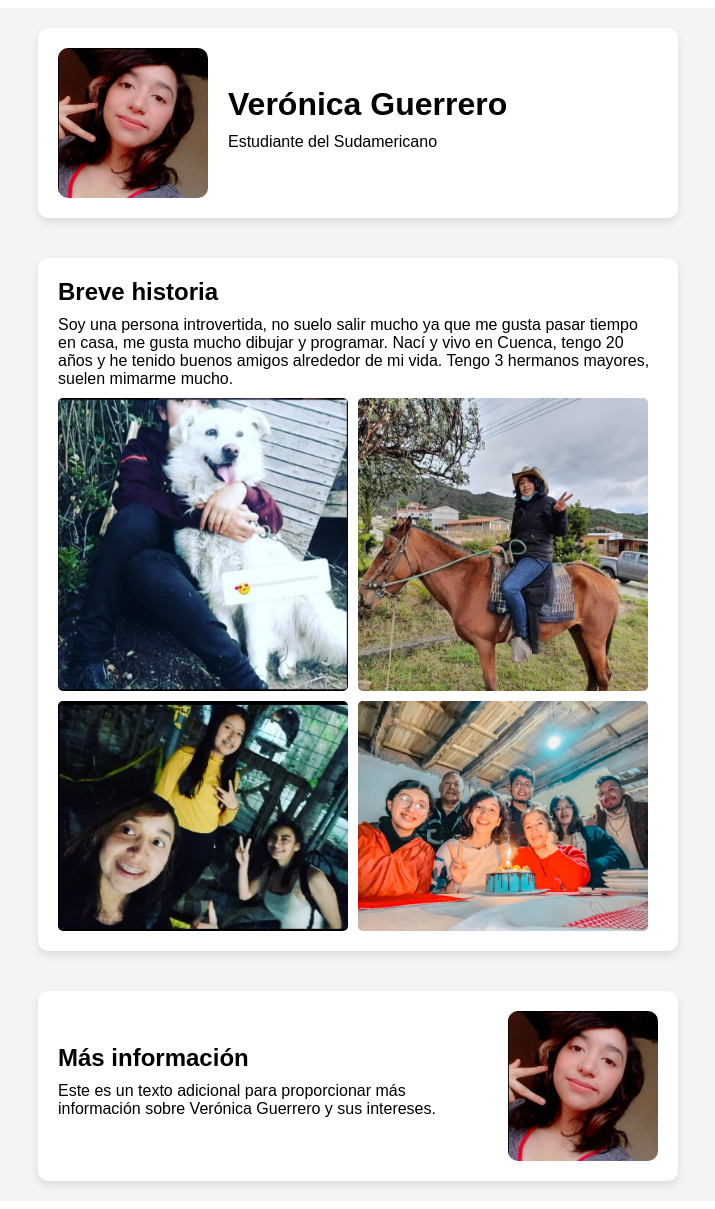
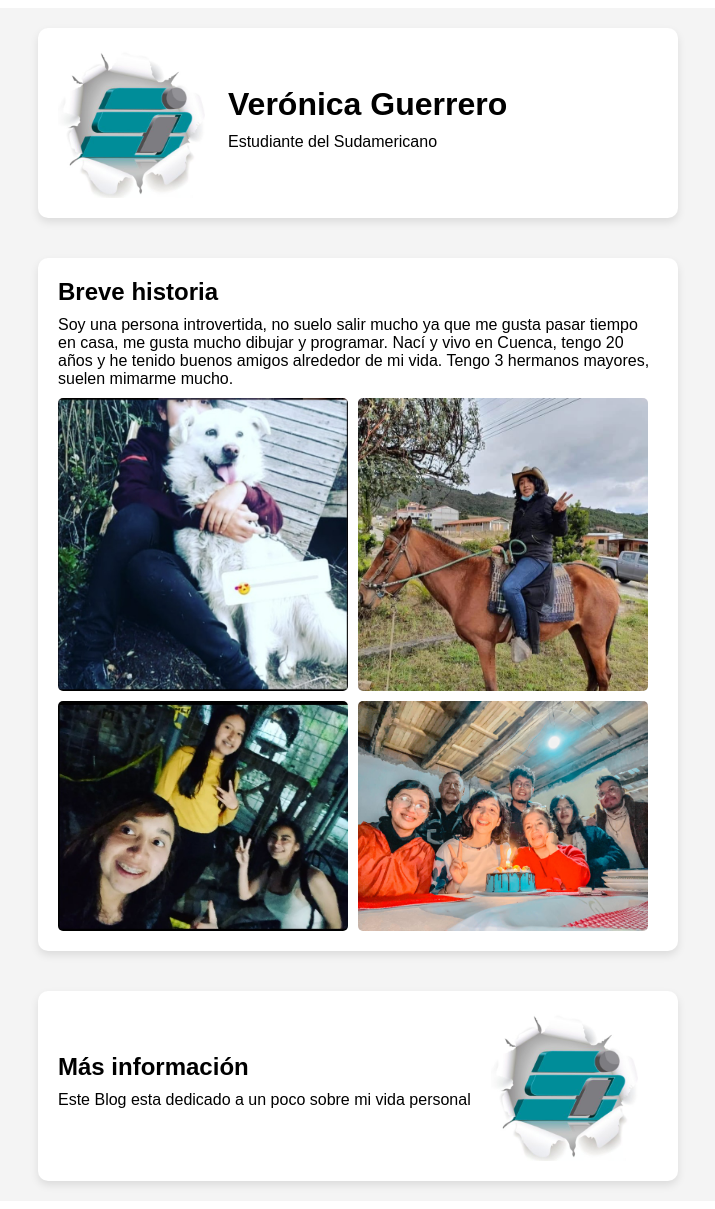
Before and after one commit to Veritog15/interfacesBlog, an Angular app: page / in a window 1280 px wide. Shown: the whole page, without its empty margins (282-997 px from the left). Built offline with nearby package versions, Linux system fonts and the light colour scheme.

Commit message:
changes images

```diff
--- a/src/app/app.component.html
+++ b/src/app/app.component.html
@@ -9,7 +9,7 @@
 <body>
   <div class="card">
     <div class="card-header">
-      <img src="public/assets/imagen.jpeg" alt="Imagen Verónica Guerrero">
+      <img src="public/assets/imagen.jpg" alt="Imagen Verónica Guerrero">
       <div>
         <h1>Verónica Guerrero</h1>
         <p>Estudiante del Sudamericano</p>
@@ -33,9 +33,9 @@
     <div class="card-footer">
       <div>
         <h2>Más información</h2>
-        <p>Este es un texto adicional para proporcionar más información sobre Verónica Guerrero y sus intereses.</p>
+        <p>Este Blog esta dedicado a un poco sobre mi vida personal</p>
       </div>
-      <img src="public/assets/imagen.jpeg" alt="Imagen adicional">
+      <img src="public/assets/imagen.jpg" alt="Imagen adicional">
     </div>
   </div>
   </body>
```
Also changed, not shown: src/public/assets/imagen.jpeg (deleted), src/public/assets/imagen.jpg (added).
